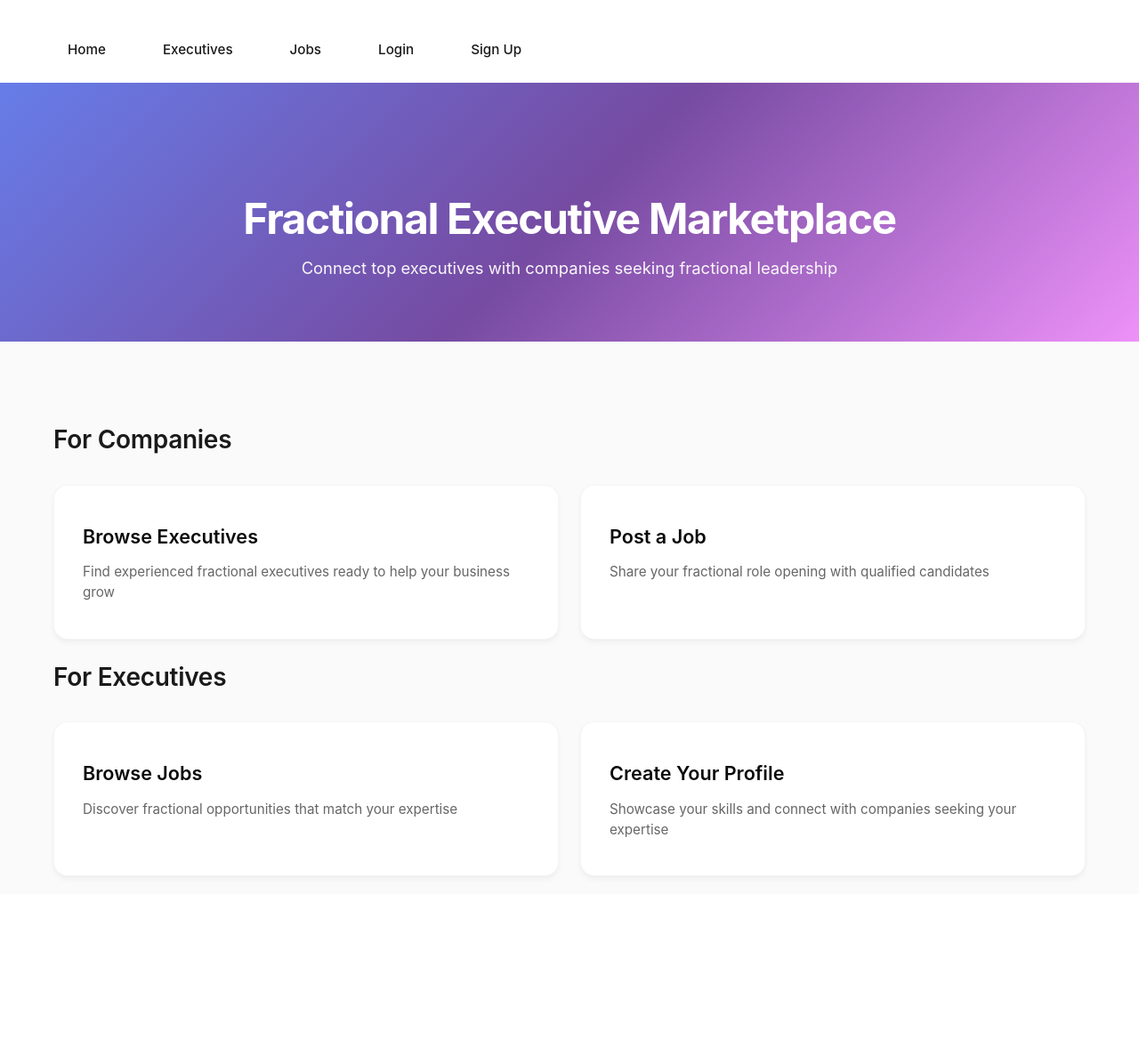
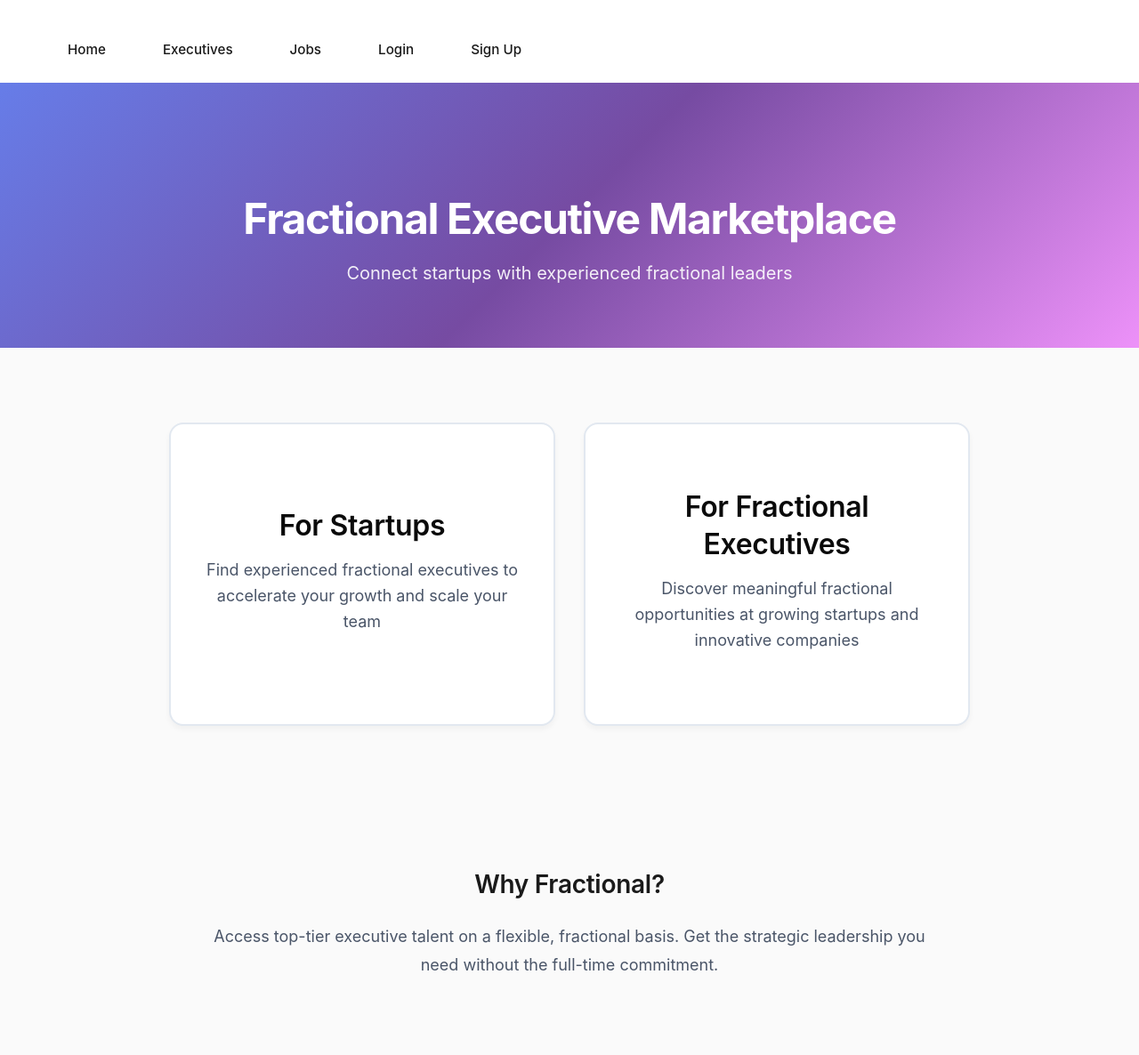
Before and after one commit to r-nepomuceno/frac-app, a Django app: page / in a window 1280 px wide. Shown: the whole page at 89% size. Before the commit the page ends 987 px from the top, so only its background shows below. Run offline with Django 5.2, Linux system fonts and the light colour scheme.

Commit message:
Day 3 Part 1: Two-path homepage with For Startups and For Fractionals landing pages

```diff
--- a/classifieds/static/frac-app.css
+++ b/classifieds/static/frac-app.css
@@ -348,3 +348,119 @@ form button {
         font-size: 1.75rem;
     }
 }
+
+
+/* ========== TWO-PATH HOMEPAGE STYLES ========== */
+
+.two-path-grid {
+    display: grid;
+    grid-template-columns: repeat(auto-fit, minmax(320px, 1fr));
+    gap: 2rem;
+    margin-top: 2rem;
+    max-width: 900px;
+    margin-left: auto;
+    margin-right: auto;
+}
+
+.path-card {
+    background: white;
+    border: 2px solid #e2e8f0;
+    border-radius: 16px;
+    padding: 3rem 2.5rem;
+    text-align: center;
+    transition: all 0.3s ease;
+    text-decoration: none;
+    color: inherit;
+    display: flex;
+    flex-direction: column;
+    align-items: center;
+    justify-content: center;
+    min-height: 280px;
+    box-shadow: 0 4px 6px rgba(0, 0, 0, 0.04);
+}
+
+.path-card:hover {
+    transform: translateY(-8px);
+    border-color: #667eea;
+    box-shadow: 0 12px 24px rgba(102, 126, 234, 0.15);
+    text-decoration: none;
+}
+
+.path-card h2 {
+    font-size: 2rem;
+    margin-bottom: 1rem;
+    color: #0a0a0a;
+    font-weight: 600;
+}
+
+.path-card p {
+    font-size: 1.125rem;
+    line-height: 1.6;
+    color: #4a5568;
+    margin-bottom: 0;
+}
+
+/* Button Grid for Landing Pages - FIXED: Not clickable cards */
+.button-grid {
+    display: grid;
+    grid-template-columns: repeat(auto-fit, minmax(320px, 1fr));
+    gap: 2rem;
+    margin-top: 2rem;
+}
+
+.button-card {
+    background: white;
+    border: 1.5px solid #e2e8f0;
+    border-radius: 16px;
+    padding: 2.5rem 2rem;
+    transition: all 0.3s ease;
+    /* REMOVED: text-decoration, color, display block */
+    /* This is now a div, not a link */
+    box-shadow: 0 2px 4px rgba(0, 0, 0, 0.04);
+}
+
+.button-card:hover {
+    /* No transform - only button should react to hover */
+    box-shadow: 0 4px 8px rgba(0, 0, 0, 0.06);
+}
+
+.button-card h3 {
+    font-size: 1.5rem;
+    margin-bottom: 0.75rem;
+    color: #0a0a0a;
+    font-weight: 600;
+}
+
+.button-card p {
+    font-size: 1rem;
+    line-height: 1.6;
+    color: #4a5568;
+    margin-bottom: 0;
+}
+
+.button-card .btn {
+    display: inline-block;
+    margin-top: 1.5rem;
+    text-decoration: none;
+}
+
+.button-card .btn:hover {
+    transform: translateY(-2px);
+}
+
+/* Responsive adjustments */
+@media (max-width: 768px) {
+    .two-path-grid,
+    .button-grid {
+        grid-template-columns: 1fr;
+    }
+
+    .path-card {
+        min-height: 240px;
+        padding: 2rem 1.5rem;
+    }
+
+    .path-card h2 {
+        font-size: 1.75rem;
+    }
+}
--- a/classifieds/templates/classifieds/home.html
+++ b/classifieds/templates/classifieds/home.html
@@ -4,7 +4,7 @@
 <head>
     <meta charset="UTF-8">
     <meta name="viewport" content="width=device-width, initial-scale=1.0">
-    <title>Frac App - Fractional Executive Marketplace</title>
+    <title>Fractional Executive Marketplace</title>
     <link rel="stylesheet" href="{% static 'frac-app.css' %}">
 </head>
 <body>
@@ -15,48 +15,71 @@
             <a href="{% url 'job_list' %}">Jobs</a>
 
             {% if user.is_authenticated %}
-                <!-- Logged IN: Show Dashboard and Logout -->
                 <a href="{% url 'dashboard' %}">Dashboard</a>
                 <a href="{% url 'logout' %}">Logout</a>
             {% else %}
-                <!-- Logged OUT: Show Login and Sign Up -->
                 <a href="{% url 'login' %}">Login</a>
                 <a href="{% url 'signup' %}">Sign Up</a>
             {% endif %}
         </div>
     </nav>
 
+    <!-- Hero Section -->
     <div class="hero-section">
         <div class="container">
             <h1>Fractional Executive Marketplace</h1>
-            <p>Connect top executives with companies seeking fractional leadership</p>
+            <p style="font-size: 1.25rem; margin-top: 1rem; opacity: 0.9;">
+                Connect startups with experienced fractional leaders
+            </p>
         </div>
     </div>
 
-    <div class="container">
-        <h2>For Companies</h2>
-        <div class="button-grid">
-            <a href="{% url 'exec_list' %}" class="button-card">
-                <h3>Browse Executives</h3>
-                <p>Find experienced fractional executives ready to help your business grow</p>
+    <!-- Two-Path Cards -->
+    <div class="container" style="margin-top: 4rem; margin-bottom: 6rem;">
+        <div style="display: grid; grid-template-columns: repeat(auto-fit, minmax(320px, 1fr)); gap: 2rem; max-width: 900px; margin: 0 auto;">
+
+            <!-- For Startups Card -->
+            <a href="{% url 'for_startups' %}" style="background: white; border: 2px solid #e2e8f0; border-radius: 16px; padding: 3rem 2.5rem; text-align: center; transition: all 0.3s ease; text-decoration: none; color: inherit; display: flex; flex-direction: column; align-items: center; justify-content: center; min-height: 280px; box-shadow: 0 4px 6px rgba(0, 0, 0, 0.04);">
+                <h2 style="font-size: 2rem; margin-bottom: 1rem; color: #0a0a0a; font-weight: 600;">For Startups</h2>
+                <p style="font-size: 1.125rem; line-height: 1.6; color: #4a5568; margin-bottom: 0;">Find experienced fractional executives to accelerate your growth and scale your team</p>
+                <div style="margin-top: 2rem;"></div>
             </a>
-            <a href="{% url 'post_job' %}" class="button-card">
-                <h3>Post a Job</h3>
-                <p>Share your fractional role opening with qualified candidates</p>
+
+            <!-- For Fractionals Card -->
+            <a href="{% url 'for_fractionals' %}" style="background: white; border: 2px solid #e2e8f0; border-radius: 16px; padding: 3rem 2.5rem; text-align: center; transition: all 0.3s ease; text-decoration: none; color: inherit; display: flex; flex-direction: column; align-items: center; justify-content: center; min-height: 280px; box-shadow: 0 4px 6px rgba(0, 0, 0, 0.04);">
+                <h2 style="font-size: 2rem; margin-bottom: 1rem; color: #0a0a0a; font-weight: 600;">For Fractional Executives</h2>
+                <p style="font-size: 1.125rem; line-height: 1.6; color: #4a5568; margin-bottom: 0;">Discover meaningful fractional opportunities at growing startups and innovative companies</p>
+            <div style="margin-top: 2rem;"></div>
             </a>
-        </div>
 
-        <h2>For Executives</h2>
-        <div class="button-grid">
-            <a href="{% url 'job_list' %}" class="button-card">
-                <h3>Browse Jobs</h3>
-                <p>Discover fractional opportunities that match your expertise</p>
-            </a>
-            <a href="{% url 'create_profile' %}" class="button-card">
-                <h3>Create Your Profile</h3>
-                <p>Showcase your skills and connect with companies seeking your expertise</p>
-            </a>
         </div>
     </div>
+
+    <!-- Why Fractional Section -->
+    <div class="container" style="margin-bottom: 4rem;">
+        <div style="text-align: center; max-width: 800px; margin: 0 auto;">
+            <h2 style="margin-bottom: 1.5rem;">Why Fractional?</h2>
+            <p style="font-size: 1.125rem; line-height: 1.8; color: #4a5568;">
+                Access top-tier executive talent on a flexible, fractional basis.
+                Get the strategic leadership you need without the full-time commitment.
+            </p>
+        </div>
+    </div>
+
+    <script>
+        // Add hover effect via JavaScript since inline styles don't support :hover
+        document.querySelectorAll('a[href*="for-"]').forEach(card => {
+            card.addEventListener('mouseenter', function() {
+                this.style.transform = 'translateY(-8px)';
+                this.style.borderColor = '#667eea';
+                this.style.boxShadow = '0 12px 24px rgba(102, 126, 234, 0.15)';
+            });
+            card.addEventListener('mouseleave', function() {
+                this.style.transform = 'translateY(0)';
+                this.style.borderColor = '#e2e8f0';
+                this.style.boxShadow = '0 4px 6px rgba(0, 0, 0, 0.04)';
+            });
+        });
+    </script>
 </body>
 </html>
--- a/classifieds/views.py
+++ b/classifieds/views.py
@@ -108,6 +108,16 @@ def home(request):
     return render(request, "classifieds/home.html")
 
 
+def for_startups(request):
+    """Landing page for startups looking to hire"""
+    return render(request, "classifieds/for_startups.html")
+
+
+def for_fractionals(request):
+    """Landing page for fractional executives"""
+    return render(request, "classifieds/for_fractionals.html")
+
+
 # ========== EXECUTIVE VIEWS ==========
 
 def exec_list(request):
--- a/fracsite/urls.py
+++ b/fracsite/urls.py
@@ -18,8 +18,12 @@ urlpatterns = [
     path("login/", views.login_view, name="login"),
     path("logout/", views.logout_view, name="logout"),
 
-    # NEW: Dashboard
+    # Dashboard
     path("dashboard/", views.dashboard, name="dashboard"),
+
+    # NEW: Two-path landing pages
+    path("for-startups/", views.for_startups, name="for_startups"),
+    path("for-fractionals/", views.for_fractionals, name="for_fractionals"),
 
     # Executives
     path("executives/", include("classifieds.urls")),
```
Also changed, not shown: classifieds/templates/classifieds/for_fractionals.html (added, +82 -0 lines), classifieds/templates/classifieds/for_startups.html (added, +82 -0 lines).
